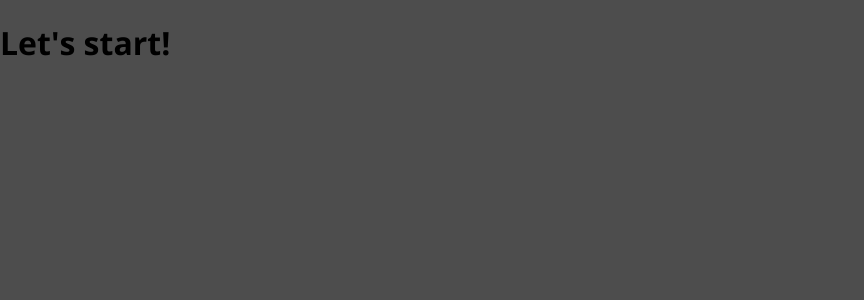
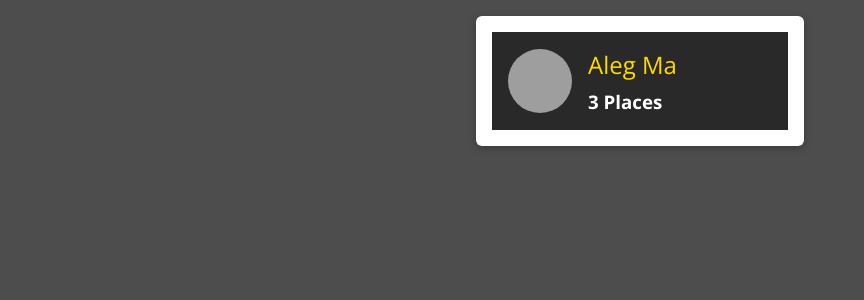
Before and after one commit to alegmal/mern-react-frontend, a React (Create React App) app: page / in a window 1280 px wide. Shown: the top 300 px of the page, without its empty margins (0-864 px from the left). Built offline with nearby package versions, Linux system fonts and the light colour scheme; grey boxes are pictures that could not be loaded.

Commit message:
user styling

```diff
--- a/package.json
+++ b/package.json
@@ -5,6 +5,7 @@
   "dependencies": {
     "react": "^16.11.0",
     "react-dom": "^16.11.0",
+    "react-router-dom": "5.3.4",
     "react-scripts": "^5.0.0"
   },
   "scripts": {
--- a/src/App.js
+++ b/src/App.js
@@ -1,7 +1,28 @@
-import React from 'react';
+import React from "react";
+import {
+  BrowserRouter as Router,
+  Route,
+  Redirect,
+  Switch,
+} from "react-router-dom";
+
+import Users from "./user/pages/Users";
+import NewPlace from "./places/pages/NewPlace";
 
 function App() {
-  return <h1>Let's start!</h1>;
+  return (
+    <Router>
+      <Switch>
+        <Route path="/" exact>
+          <Users />
+        </Route>
+        <Route path="/places" exact>
+          <NewPlace />
+        </Route>
+        <Redirect to="/" />
+      </Switch>
+    </Router>
+  );
 }
 
 export default App;
--- /dev/null
+++ b/src/places/pages/NewPlace.jsx
@@ -0,0 +1,8 @@
+import React from "react";
+
+
+const NewPlace = () => {
+  return <h2>NewPlace</h2>;
+}
+
+export default NewPlace;
--- /dev/null
+++ b/src/shared/components/UIElements/Avatar.css
@@ -0,0 +1,15 @@
+.avatar {
+  width: 100%;
+  height: 100%;
+  display: flex;
+  justify-content: center;
+  align-items: center;
+}
+
+.avatar img {
+  display: block;
+  border-radius: 50%;
+  width: 100%;
+  height: 100%;
+  object-fit: cover;
+}
--- /dev/null
+++ b/src/shared/components/UIElements/Avatar.jsx
@@ -0,0 +1,17 @@
+import React from 'react';
+
+import './Avatar.css';
+
+const Avatar = props => {
+  return (
+    <div className={`avatar ${props.className}`} style={props.style}>
+      <img
+        src={props.image}
+        alt={props.alt}
+        style={{ width: props.width, height: props.width }}
+      />
+    </div>
+  );
+};
+
+export default Avatar;
--- /dev/null
+++ b/src/shared/components/UIElements/Card.css
@@ -0,0 +1,9 @@
+.card {
+  position: relative;
+  margin: 0;
+  box-shadow: 0 2px 8px rgba(0, 0, 0, 0.26);
+  border-radius: 6px;
+  padding: 1rem;
+  overflow: hidden;
+  background: white;
+}
--- /dev/null
+++ b/src/shared/components/UIElements/Card.js
@@ -0,0 +1,13 @@
+import React from 'react';
+
+import './Card.css';
+
+const Card = props => {
+  return (
+    <div className={`card ${props.className}`} style={props.style}>
+      {props.children}
+    </div>
+  );
+};
+
+export default Card;
--- /dev/null
+++ b/src/user/components/UserItem.css
@@ -0,0 +1,49 @@
+.user-item {
+    margin: 1rem;
+    width: calc(45% - 2rem);
+    min-width: 17.5rem;
+  }
+
+  .user-item a {
+    display: flex;
+    align-items: center;
+    width: 100%;
+    height: 100%;
+    text-decoration: none;
+    padding: 1rem;
+    color: white;
+    background: #292929;
+  }
+
+  .user-item a:hover,
+  .user-item a:active {
+    background: #ffd900;
+  }
+
+  .user-item__content {
+    padding: 0;
+  }
+
+  .user-item__image {
+    width: 4rem;
+    height: 4rem;
+    margin-right: 1rem;
+  }
+
+  .user-item__info h2 {
+    font-size: 1.5rem;
+    margin: 0 0 0.5rem 0;
+    font-weight: normal;
+    color: #ffd900;
+  }
+
+  .user-item:hover h2,
+  .user-item:active h2,
+  .user-item:hover h3,
+  .user-item:active h3 {
+    color: #292929;
+  }
+
+  .user-item__info h3 {
+    margin: 0;
+  }
--- /dev/null
+++ b/src/user/components/UserItem.jsx
@@ -0,0 +1,32 @@
+import React from "react";
+
+import "./UserItem.css";
+
+import Avatar from "../../shared/components/UIElements/Avatar";
+import Card from "../../shared/components/UIElements/Card";
+
+import { Link } from "react-router-dom";
+
+const UserItem = (props) => {
+  return (
+    <li className="user-item">
+      <div className="user-item__content">
+        <Card className="user-item__card">
+          <Link to={`/${props.id}/places`}>
+            <div className="user-item__image">
+              <Avatar image={props.image} alt={props.name} />
+            </div>
+            <div className="user-item__info">
+              <h2>{props.name}</h2>
+              <h3>
+                {props.placeCount} {props.placeCount === 1 ? "Place" : "Places"}
+              </h3>
+            </div>
+          </Link>
+        </Card>
+      </div>
+    </li>
+  );
+};
+
+export default UserItem;
--- /dev/null
+++ b/src/user/components/UsersList.css
@@ -0,0 +1,10 @@
+.users-list {
+    list-style: none;
+    margin: 0 auto;
+    padding: 0;
+    width: 90%;
+    max-width: 50rem;
+    display: flex;
+    justify-content: center;
+    flex-wrap: wrap;
+  }
--- /dev/null
+++ b/src/user/components/UsersList.jsx
@@ -0,0 +1,30 @@
+import React from "react";
+
+import "./UsersList.css";
+import UserItem from "./UserItem";
+
+const UserList = (props) => {
+  if (props.items.length === 0) {
+    return (
+      <div className="center">
+        <h2>No users found.</h2>
+      </div>
+    );
+  }
+
+  return (
+    <ul className="users-list">
+      {props.items.map((user) => (
+        <UserItem
+          key={user.id}
+          id={user.id}
+          image={user.image}
+          name={user.name}
+          placeCount={user.places}
+        />
+      ))}
+    </ul>
+  );
+};
+
+export default UserList;
--- /dev/null
+++ b/src/user/pages/Users.jsx
@@ -0,0 +1,19 @@
+import React from "react";
+
+import UserList from "../components/UsersList";
+
+const Users = () => {
+  const USERS = [
+    {
+      id: "u1",
+      name: "Aleg Ma",
+      image:
+        "https://images.pexels.com/photos/91227/pexels-photo-91227.jpeg?auto=compress&cs=tinysrgb&dpr=2&h=50&w=60",
+      places: 3,
+    },
+  ];
+
+  return <UserList items={USERS} />;
+};
+
+export default Users;
```
Also changed, not shown: 1 other file (tests, documents, lock files or other folders).
